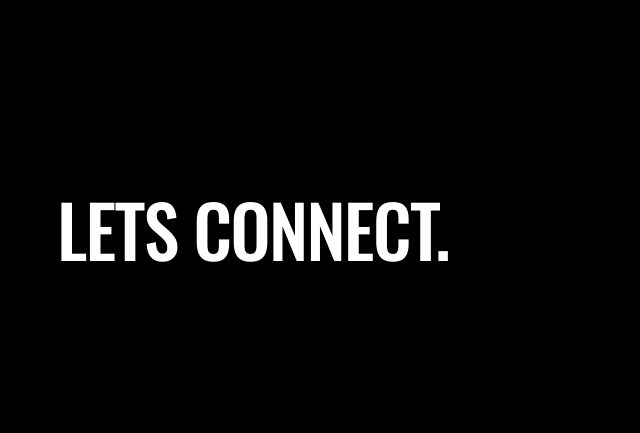
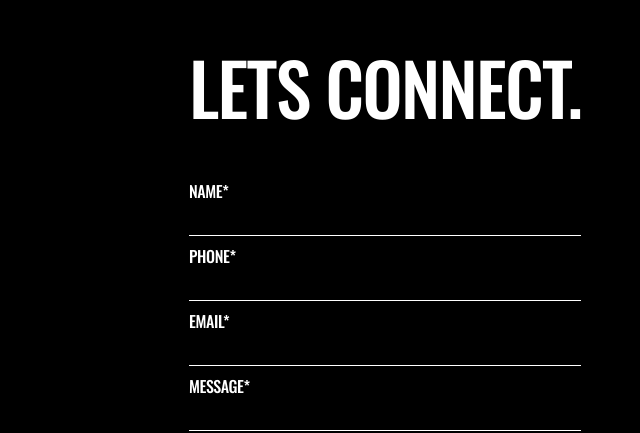
Before and after one commit to jackcorless91/gsap-portfolio, a React (Vite) app: page /contact in a window 1280 px wide. Shown: the part 915-1348 px from the top of the page, without its empty margins (255-895 px from the left). Built offline with nearby package versions, Linux system fonts and the light colour scheme.

Commit message:
contact from basic

```diff
--- a/src/components/ContactContent.jsx
+++ b/src/components/ContactContent.jsx
@@ -2,19 +2,36 @@ import React from 'react';
 
 function ContactContent() {
   return (
-    <section className="min-h-[calc(100vh-4.5rem)] md:min-h-[calc(100vh-5.5rem)] flex items-center justify-center">
-      <div className="text-white">
-        <div className="text-7xl tracking-tight uppercase font-medium">Lets Connect.</div>
+    <section className="min-h-[calc(100vh-4.5rem)] md:min-h-[calc(100vh-5.5rem)] flex items-center justify-center ">
+      <div className="text-white flex flex-col gap-14  max-h-full max-sm:gap-6">
+        <div className="text-7xl tracking-tight uppercase font-medium max-sm:text-5xl  pt-[30vh]">Lets Connect.</div>
         <div className="form-container">
-          <form action="">
-            <label htmlFor="name"></label>
-            <input type="text" id="name" name="name" />
-            <label htmlFor="phone"></label>
-            <input type="text" id="phone" />
-            <label htmlFor="email"></label>
-            <input type="text" id="email" />
-            <label htmlFor="message"></label>
-            <input type="text" id="message" />
+          <form action="" className="flex flex-col tracking-tight uppercase font-medium gap-2 w-full">
+            <label htmlFor="name">Name*</label>
+            <input
+              type="text"
+              id="name"
+              name="name"
+              className="bg-transparent border-0 border-b-[0.5px] border-white text-white placeholder-white focus:outline-none focus:ring-0"
+            />
+            <label htmlFor="phone">Phone*</label>
+            <input
+              type="text"
+              id="phone"
+              className="bg-transparent border-0 border-b-[0.5px] border-white text-white placeholder-white focus:outline-none focus:ring-0 "
+            />
+            <label htmlFor="email">Email*</label>
+            <input
+              type="text"
+              id="email"
+              className="bg-transparent border-0 border-b-[0.5px] border-white text-white placeholder-white focus:outline-none focus:ring-0"
+            />
+            <label htmlFor="message">Message*</label>
+            <input
+              type="text"
+              id="message"
+              className="bg-transparent border-0 border-b-[0.5px] border-white text-white placeholder-white focus:outline-none focus:ring-0"
+            />
           </form>
         </div>
       </div>
```
